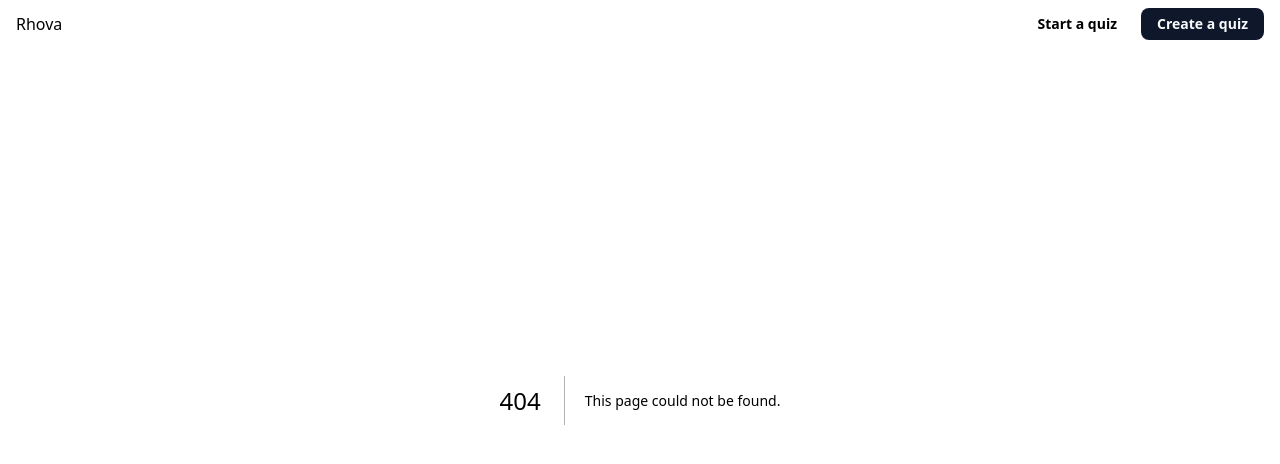
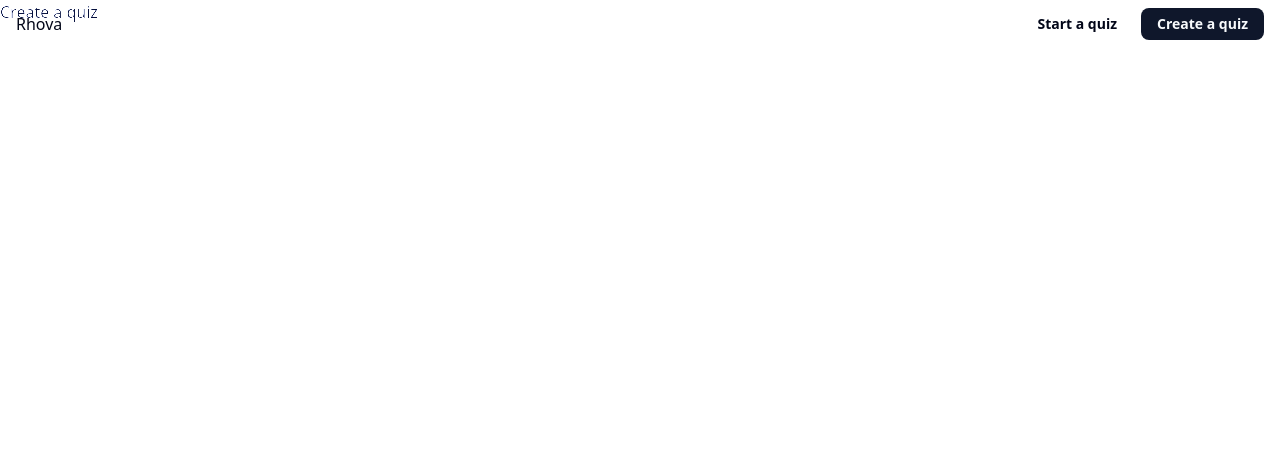
Before and after one commit to Cereal38/rhova, a Next.js app: page /create-quiz in a window 1280 px wide. Before the commit this address had no page. Shown: the top 464 px of the page. Built offline with nearby package versions, Linux system fonts and the light colour scheme.

Commit message:
Init the create quiz page

```diff
--- /dev/null
+++ b/app/create-quiz/page.tsx
@@ -0,0 +1,7 @@
+export default function CreateQuizPage() {
+  return (
+    <main>
+      <h1>Create a quiz</h1>
+    </main>
+  );
+}
--- a/app/page.tsx
+++ b/app/page.tsx
@@ -3,10 +3,9 @@
 import { Card } from '@/components/ui/card';
 import RoomCodeForm from './room-code-form';
 
-export default function Home() {
+export default function RoomCodePage() {
   return (
     <div className='relative flex min-h-screen items-center justify-center overflow-hidden font-sans'>
-      {/* Animated SVG background */}
       <object
         data='/room-code-bg.svg'
         type='image/svg+xml'
```
